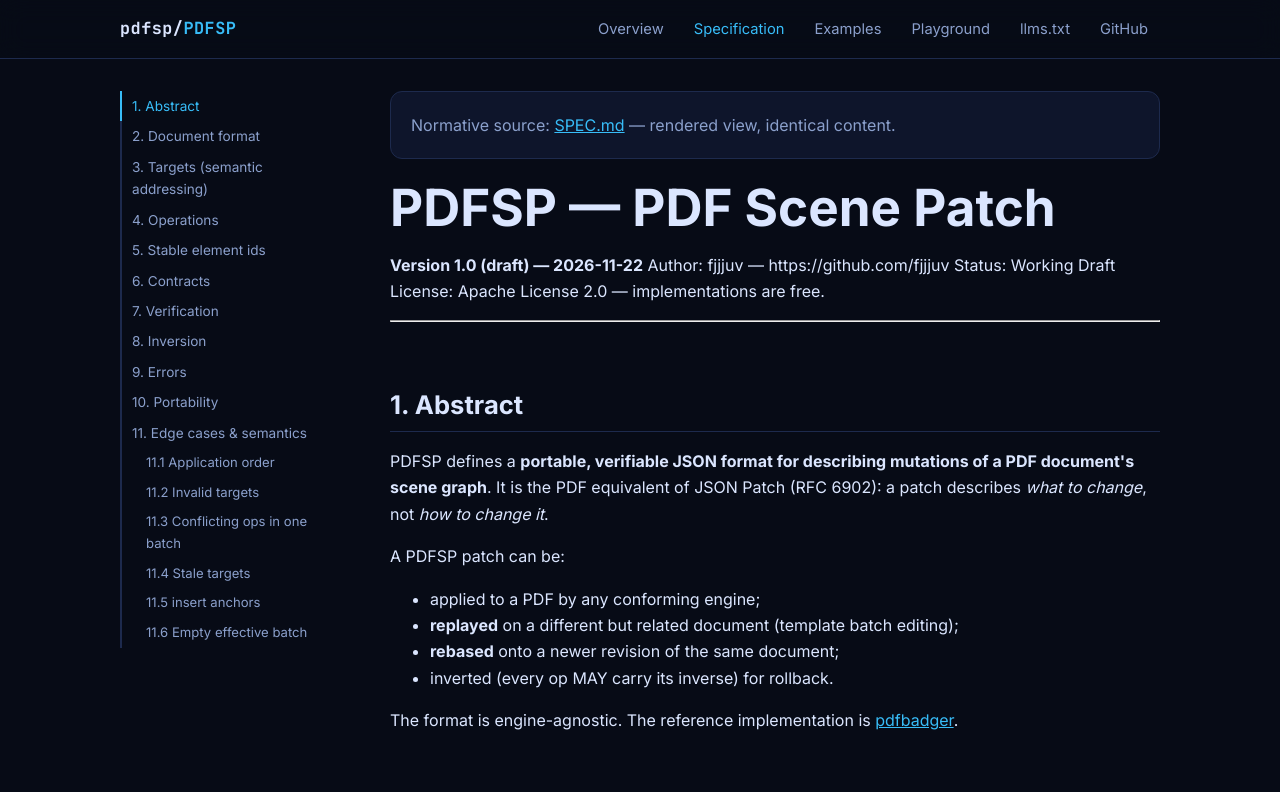
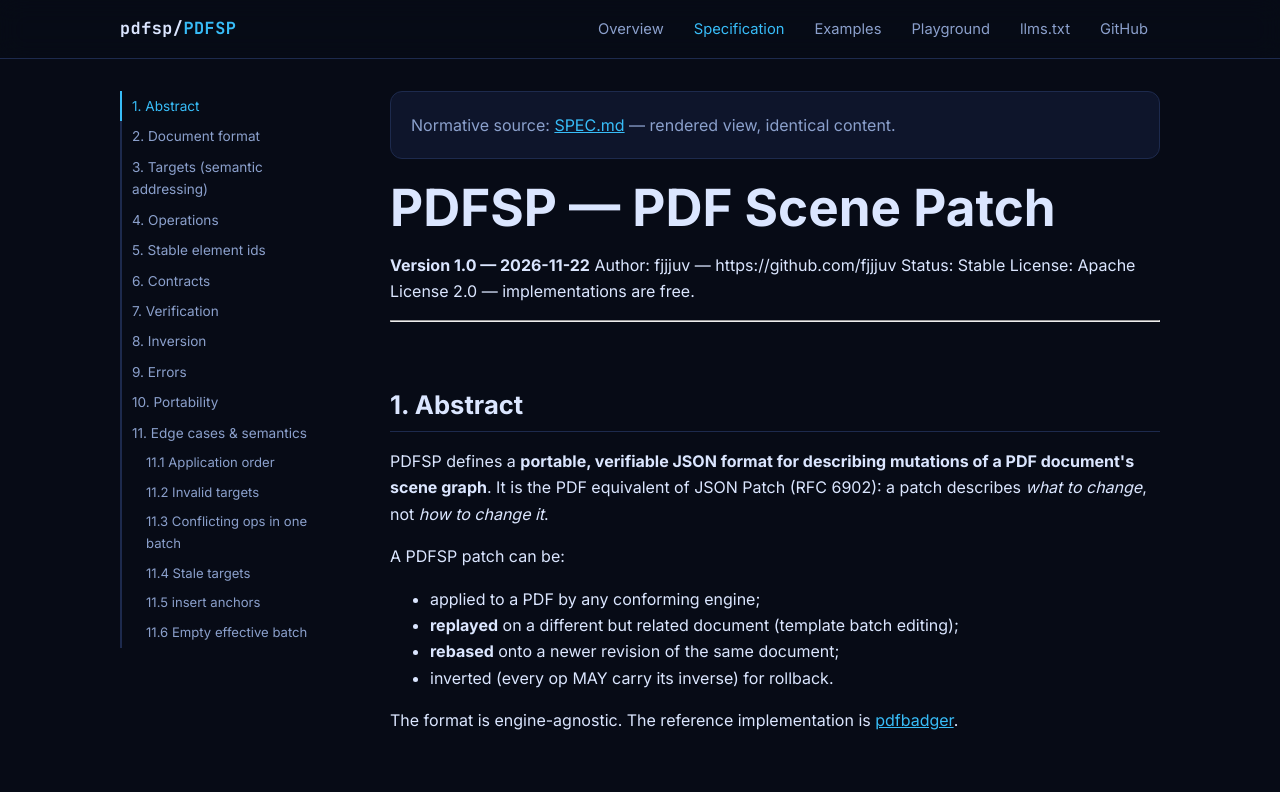
Before and after one commit to fjjjuv/pdfsp, a plain HTML site: page spec.html in a window 1280 px wide. Shown: the top 792 px of the page. Drawn offline with Linux system fonts and the light colour scheme.

Commit message:
Sites: stable v1.0 status

```diff
--- a/spec.html
+++ b/spec.html
@@ -11,7 +11,7 @@
 <meta property="og:description" content="Portable, verifiable JSON format for mutating a PDF scene graph — the PDF equivalent of JSON Patch (RFC 6902)."><meta property="og:url" content="https://fjjjuv.github.io/pdfsp/">
 <meta name="twitter:card" content="summary"><meta name="twitter:title" content="PDFSP — Specification v1.0">
 <script type="application/ld+json">{"@context":"https://schema.org","@type":"TechArticle","headline":"PDF Scene Patch","description":"Portable, verifiable JSON format for mutating a PDF scene graph — the PDF equivalent of JSON Patch (RFC 6902).","author":{"@type":"Person","name":"fjjjuv","url":"https://github.com/fjjjuv"},"license":"https://www.apache.org/licenses/LICENSE-2.0","codeRepository":"https://github.com/fjjjuv/pdfsp","version":"1.0","inLanguage":"en"}</script>
-<link rel="stylesheet" href="assets/style.css?v=3">
+<link rel="stylesheet" href="assets/style.css?v=4">
 <link rel="preconnect" href="https://fonts.googleapis.com">
 <link href="https://fonts.googleapis.com/css2?family=Inter:wght@400;600;700&family=JetBrains+Mono:wght@400;700&display=swap" rel="stylesheet">
 </head><body>
@@ -21,9 +21,9 @@
 <article>
 <div class="card mut" style="margin-bottom:20px">Normative source: <a href="https://github.com/fjjjuv/pdfsp/blob/main/SPEC.md">SPEC.md</a> — rendered view, identical content.</div>
 <h1 id="pdfsp-pdf-scene-patch">PDFSP — PDF Scene Patch</h1>
-<p><strong>Version 1.0 (draft) — 2026-11-22</strong>
+<p><strong>Version 1.0 — 2026-11-22</strong>
 Author: fjjjuv — https://github.com/fjjjuv
-Status: Working Draft
+Status: Stable
 License: Apache License 2.0 — implementations are free.</p>
 <hr />
 <h2 id="1-abstract">1. Abstract</h2>
@@ -271,5 +271,5 @@ never an engine error.</p>
 <p><em>PDFSP is published under Apache-2.0 to maximize adoption. The name
 "PDFSP" is claimed by fjjjuv.</em></p>
 </article></div>
-<footer><div class="wrap">PDFSP · Spec v1.0 (Working Draft) · <a href="https://github.com/fjjjuv/pdfsp/blob/main/LICENSE">Apache-2.0</a> · <a href="https://github.com/fjjjuv">fjjjuv</a> · site generated 2026-11-23</div></footer>
+<footer><div class="wrap">PDFSP · Spec v1.0 · <a href="https://github.com/fjjjuv/pdfsp/blob/main/LICENSE">Apache-2.0</a> · <a href="https://github.com/fjjjuv">fjjjuv</a> · site generated 2026-11-23</div></footer>
 <script src="assets/main.js"></script></body></html>
```
Also changed, not shown: examples.html (+2 -2 lines), index.html (+3 -3 lines), playground.html (+2 -2 lines), llms-full.txt, llms.txt.
